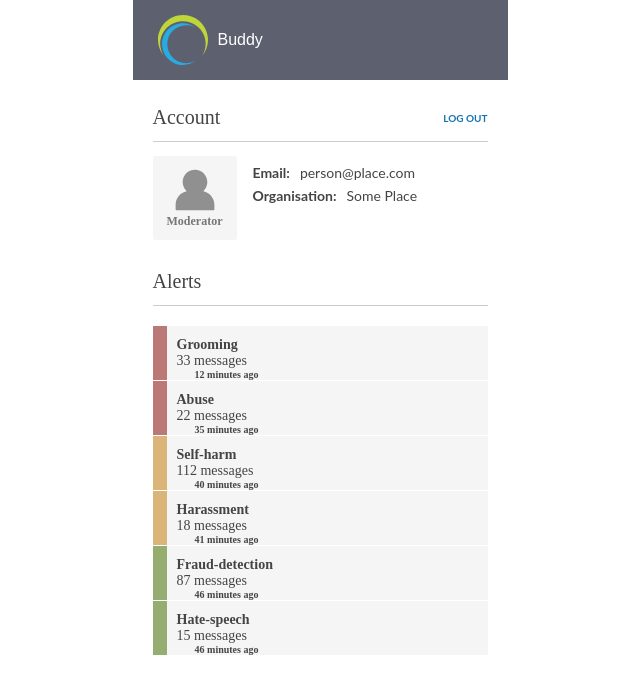
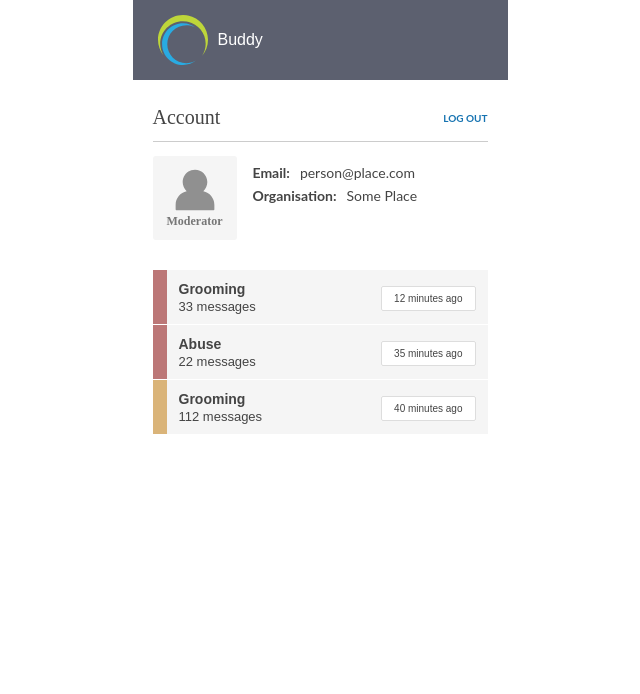
Before and after one commit to JakeElder/buddy, a React (Create React App) app: page / in a window 1280 px wide. Shown: the top 694 px of the page, without its empty margins (320-960 px from the left). Built offline with nearby package versions, Linux system fonts and the light colour scheme.

Commit message:
Style Alerts component

```diff
--- a/src/App.css
+++ b/src/App.css
@@ -118,88 +118,64 @@
 
 /* Alerts */
 
-.Alert-heading {
-  border-bottom: 1px solid #CCCCCC;
-  display: flex;
-  justify-content: space-between;
-  align-items: center;
-  padding-bottom: 12px;
-  margin-bottom: 20px;
+.Alerts {
+  list-style: none;
+  margin: 0;
+  padding: 0;
 }
 
-.Alert-title {
-  font-family: Montserrat;
-  font-size: 20px;
+.Alerts-entry {
+  height: 54px;
+  background-color: #f5f5f5;
+  display: flex;
 }
 
-/* Themes */
-
-.Alert-body {
-  height: 54px;
-  background-color: #F5F5F5;
-  margin-top: 1px;
+.Alerts-entry:not(:last-child) {
+  margin-bottom: 1px;
 }
 
-.Grooming-theme-color {
+.Alert-priority {
+  width: 14px;
   height: 54px;
-  width: 14px;
-  background-color: #BC7777;
+  background-color: #000;
 }
 
-.Abuse-theme-color {
-  height: 54px;
-  width: 14px;
-  background-color: #BC7777;
+.Alert-priority-high {
+  background-color: #bc7777;
 }
 
-.Self-harm-theme-color {
-  height: 54px;
-  width: 14px;
-  background-color: #DAB479;
+.Alert-priority-medium {
+  background-color: #dab479;
 }
 
-.Harassment-theme-color {
-  height: 54px;
-  width: 14px;
-  background-color: #DAB479;
-}
-
-.Fraud-detection-theme-color {
-  height: 54px;
-  width: 14px;
-  background-color: #95AD70;
-}
-
-.Hate-speech-theme-color {
-  height: 54px;
-  width: 14px;
-  background-color: #95AD70;
+.Alert-meta-and-time {
+  display: flex;
+  flex: 1;
+  align-items: center;
+  justify-content: space-between;
+  padding-left: 12px;
+  padding-right: 12px;
 }
 
 .Alert-theme-and-message-count {
-  height: 50px;
-  width: 120px; /*not accurate */
-  padding-left: 24px;
-  padding-bottom: 10px;
-  padding-top: 11px;
+  display: flex;
+  flex-direction: column;
 }
 
 .Alert-theme {
-  font-family: Montserrat;
+  margin-bottom: 2px;
   font-size: 14px;
   font-weight: 600;
 }
 
 .Alert-message-count {
-  font-family: Montserrat;
-  font-size: 14px;
+  font-size: 13px;
 }
 
-.Alert-time {
-  height: 50px;
-  width: 100px;
-  font-family: Montserrat;
+.Badge {
+  background-color: #fff;
   font-size: 10px;
-  font-weight: 600;
-  text-align: center;
+  padding: 6px 12px;
+  border: 1px solid #ddd;
+  border-radius: 2px;
 }
--- a/src/App.js
+++ b/src/App.js
@@ -12,7 +12,13 @@ class App extends Component {
         <Header />
         <Container>
           <UserInfo />
-          <Alerts />
+          <Alerts
+            alerts={[
+              { priority: 'high', theme: 'Grooming', messageCount: 33, timeAgo: '12 minutes ago' },
+              { priority: 'high', theme: 'Abuse', messageCount: 22, timeAgo: '35 minutes ago' },
+              { priority: 'medium', theme: 'Grooming', messageCount: 112, timeAgo: '40 minutes ago' }
+            ]}
+          />
         </Container>
       </div>
     );
--- a/src/components/Alerts.js
+++ b/src/components/Alerts.js
@@ -1,104 +1,36 @@
 import React from 'react';
-import { Badge } from 'reactstrap';
 
-const Alerts = () => (
-  <div>
-    <header className="Alert-heading">
-      <div className="Alert-title">
-        Alerts
+const Badge = ({ children }) =>
+  <span className="Badge">{children}</span>
+
+const Alert = ({
+  priority,
+  theme,
+  messageCount,
+  timeAgo
+}) => (
+  <li className="Alerts-entry">
+    <span
+      className={`Alert-priority Alert-priority-${priority}`}
+    />
+    <div className="Alert-meta-and-time">
+      <div className="Alert-theme-and-message-count">
+        <span className="Alert-theme">{theme}</span>
+        <span className="Alert-message-count">{messageCount} messages</span>
       </div>
-    </header>
-    <div className="Alert-body">
-      <div className="Grooming-theme-color">
-        <div className="Alert-theme-and-message-count">
-          <div className="Alert-theme">
-            Grooming
-          </div>
-          <div className="Alert-message-count">
-            33 messages
-          </div>
-          <div className="Alert-time">
-            <Badge>12 minutes ago</Badge>
-          </div>
-        </div>
+      <div className="Alert-time-ago">
+        <Badge>{timeAgo}</Badge>
       </div>
     </div>
-    <div className="Alert-body">
-      <div className="Abuse-theme-color">
-        <div className="Alert-theme-and-message-count">
-          <div className="Alert-theme">
-            Abuse
-          </div>
-          <div className="Alert-message-count">
-            22 messages
-          </div>
-          <div className="Alert-time">
-            <Badge>35 minutes ago</Badge>
-          </div>
-        </div>
-      </div>
-    </div>
-    <div className="Alert-body">
-      <div className="Self-harm-theme-color">
-        <div className="Alert-theme-and-message-count">
-          <div className="Alert-theme">
-            Self-harm
-          </div>
-          <div className="Alert-message-count">
-            112 messages
-          </div>
-          <div className="Alert-time">
-            <Badge>40 minutes ago</Badge>
-          </div>
-        </div>
-      </div>
-    </div>
-    <div className="Alert-body">
-      <div className="Harassment-theme-color">
-        <div className="Alert-theme-and-message-count">
-          <div className="Alert-theme">
-            Harassment
-          </div>
-          <div className="Alert-message-count">
-            18 messages
-          </div>
-          <div className="Alert-time">
-            <Badge>41 minutes ago</Badge>
-          </div>
-        </div>
-      </div>
-    </div>
-    <div className="Alert-body">
-      <div className="Fraud-detection-theme-color">
-        <div className="Alert-theme-and-message-count">
-          <div className="Alert-theme">
-            Fraud-detection
-          </div>
-          <div className="Alert-message-count">
-            87 messages
-          </div>
-          <div className="Alert-time">
-            <Badge>46 minutes ago</Badge>
-          </div>
-        </div>
-      </div>
-    </div>
-    <div className="Alert-body">
-      <div className="Hate-speech-theme-color">
-        <div className="Alert-theme-and-message-count">
-          <div className="Alert-theme">
-            Hate-speech
-          </div>
-          <div className="Alert-message-count">
-            15 messages
-          </div>
-          <div className="Alert-time">
-            <Badge>46 minutes ago</Badge>
-          </div>
-        </div>
-      </div>
-    </div>
-  </div>
+  </li>
+)
+
+const Alerts = ({ alerts }) => (
+  <ul className="Alerts">
+    {alerts.map(alert =>
+      <Alert key={`${alert.theme}-${alert.messageCount}`} {...alert} />
+    )}
+  </ul>
 )
 
 export default Alerts
```
